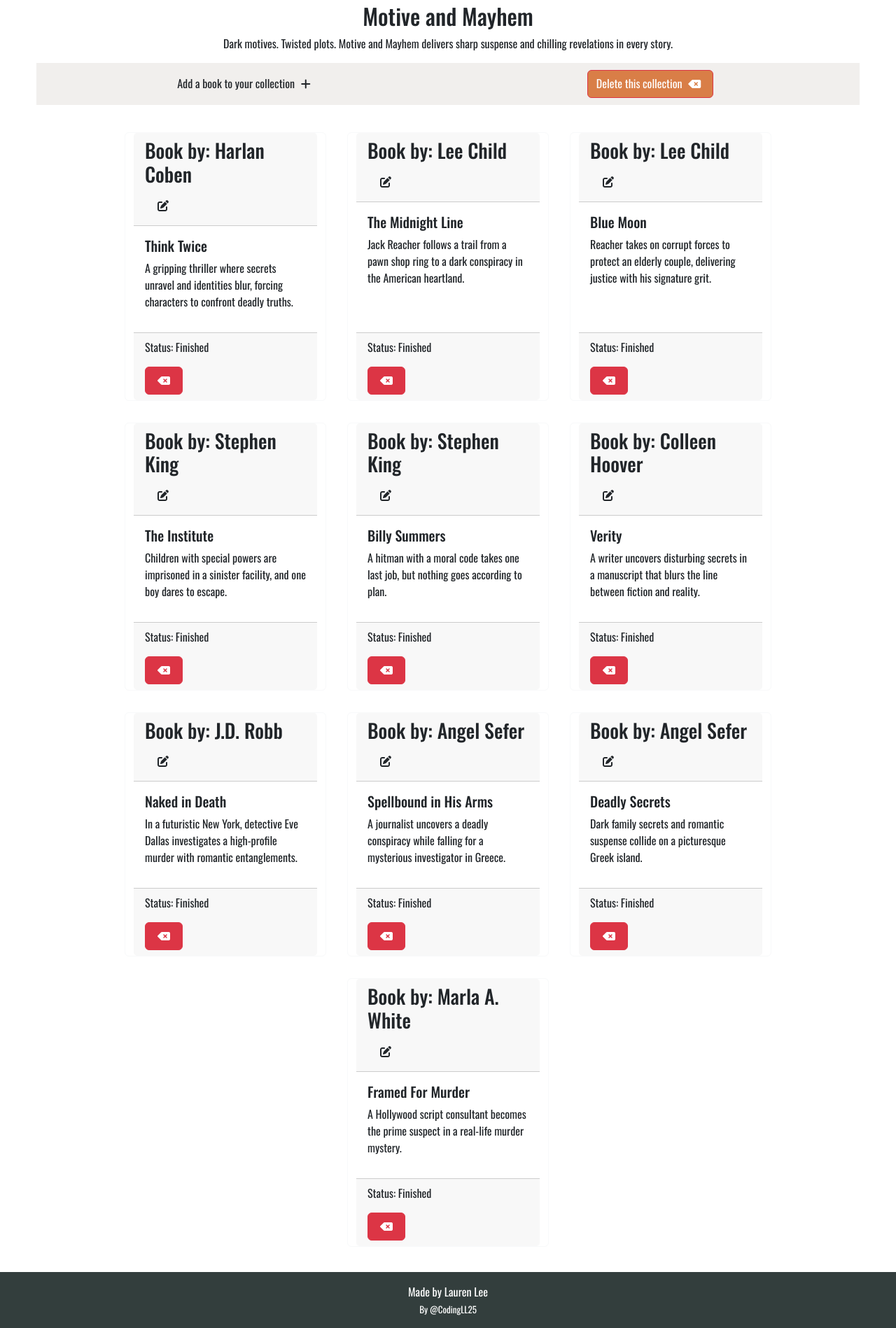
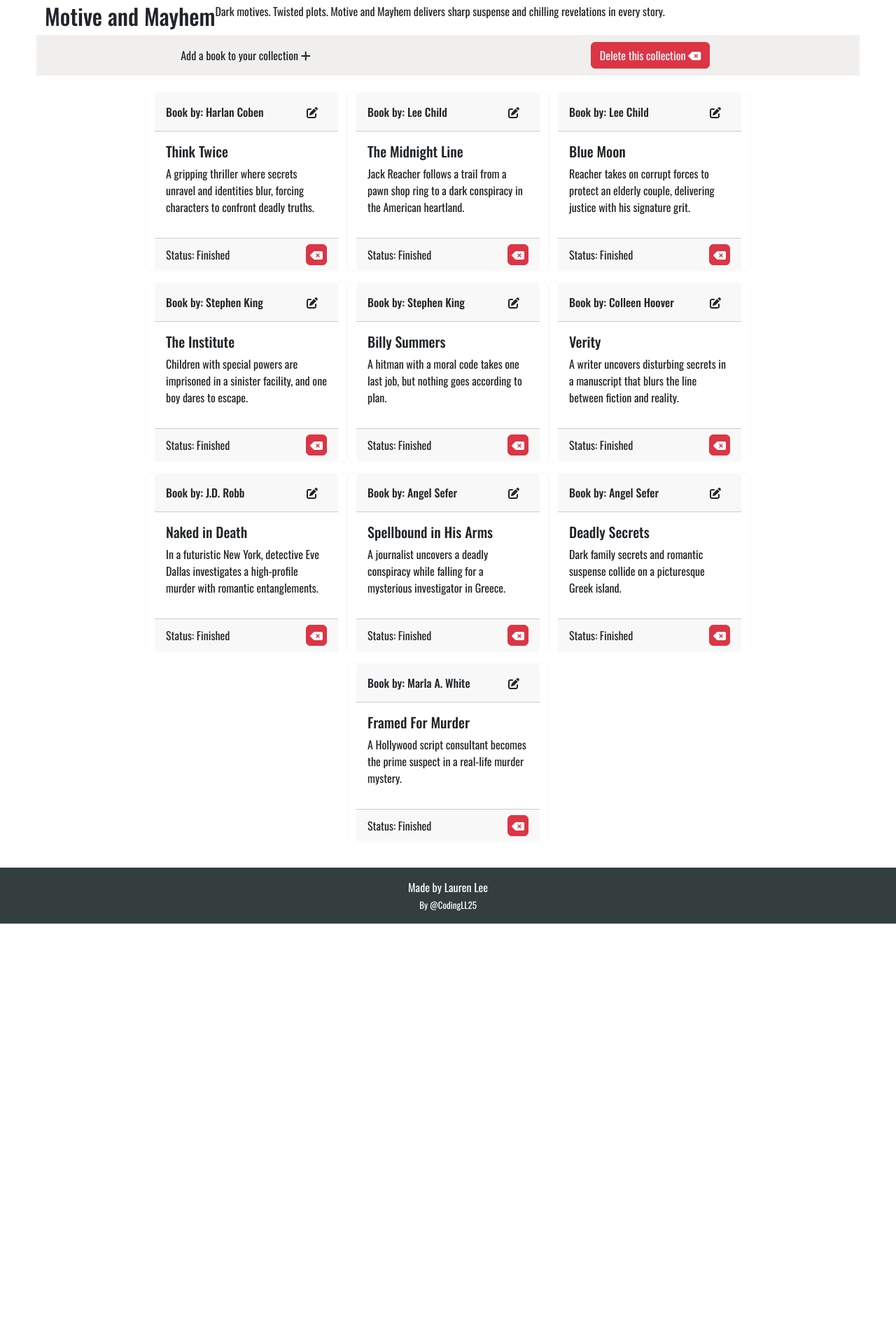
Before and after one commit to CodingLL25/book_nest, a Django app: page /collection/motive-and-mayhem/ in a window 1280 px wide. Shown: the part 173-2071 px from the top of the page at 70% size. After the commit the page ends 1493 px from the top, so only its background shows below. Run offline with Django 4.2, Linux system fonts and the light colour scheme; a user stored in the database is signed in; data comes from the database, SQL or seed files in the repository; some libraries are stand-ins or nearby versions; some web fonts are replaced.

Commit message:
Add more styles to books to algin icons

```diff
--- a/static/css/style.css
+++ b/static/css/style.css
@@ -10,6 +10,7 @@
     --highlight: #A89382;
     --light-highlight: #D97E47;
     --bright-highlight: #632a13;
+    --danger: rgb(131, 21, 21);
 }
 
 /* General styles */
@@ -33,10 +34,6 @@
     padding-bottom: 20px;
 }
 
-i {
-    padding: 5px;
-}
-
 /* Base.html style */
 .navbar {
     display: flex;
@@ -49,11 +46,12 @@
     justify-content: right;
 }
 
-.heading {
+.heading, .action-form {
     background-color: rgba(214, 209, 202, 0.35);
     padding: 10px;
     text-align: center;
 }
+
 .account-text {
     height: 25px;
     padding-right: 20px;
@@ -73,6 +71,19 @@
     font-size: small;
 }
 
+/* button styles */
+.account-button, .action-button {
+    background-color: var(--secondary-color);
+    cursor: pointer;
+    transition: color 0.2s ease-in-out;
+
+}
+
+.account-button:hover, .action-button:hover, .icon-button:hover {
+    background-color: var(--light-highlight);
+    color: white;
+}
+
 /* index.html style */
 .collection-summary {
     width: 100%;
@@ -89,30 +100,43 @@
     color: var(--light-highlight);
 }
 
-/* button styles */
-.account-button, .action-button {
-    background-color: var(--secondary-color);
+/* collection_detail.html styles */
+.collection-name {
+    width: 100%;
+    display: flex;
+    text-align: center;
 }
 
-.account-button:hover, .action-button:hover {
-    background-color: var(--light-highlight);
-    color: white;
-}
-
-/* collection_detail.html styles */
-.collection-name {
-    text-align: center;
+.book-container {
+    display: flex;
+    width: 100%;
 }
 
 .book-holder {
     max-width: 18rem;
-    margin: 15px;
 }
 
 .book-header {
+    display: flex;
+    justify-content: space-between;
+    align-items: center;
+    width: 100%;
+}
+
+.book-author {
+    margin: 0;
+    text-align: left;
     font-size: medium;
 }
 
-.delete {
-    background-color: var(--light-highlight);
+.icon-button {
+    margin-left: auto;
 }
+
+.book-status {
+    margin: 0;
+}
+
+.delete-icon {
+    padding: 2px 5px;
+}
```
